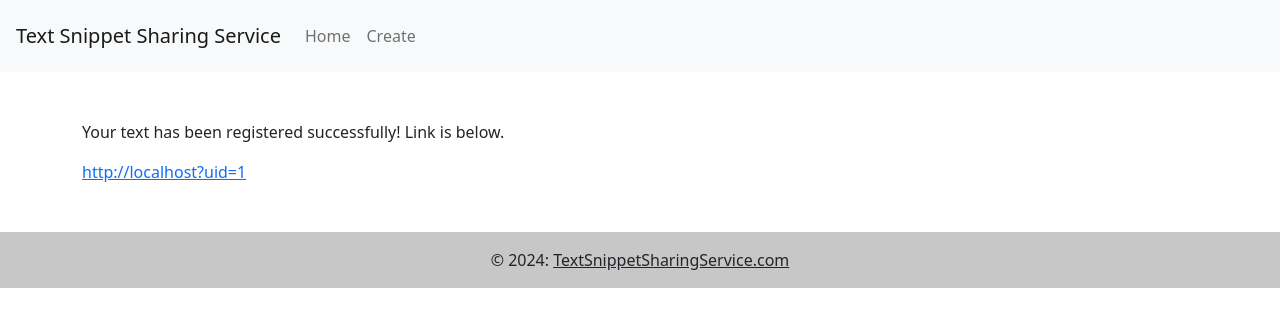
After one commit to Karukan0814/Recursion-TextSnippetSharingService, a PHP site: template Views/register-result.php in a window 1280 px wide. The commit adds this page. Shown: the top 327 px of the page. Run offline with PHP 8.4, Linux system fonts and the light colour scheme; the template is opened without the code that fills it: most values are stand-ins (such as "Sample title", 1, 10 or a date in 2020).

Commit message:
スニペット登録時ページ追加

```diff
--- /dev/null
+++ b/Views/register-result.php
@@ -0,0 +1,20 @@
+<?php
+
+
+        // プロトコルを取得
+        $protocol = isset($_SERVER['HTTPS']) && $_SERVER['HTTPS'] !== 'off' ? 'https' : 'http';
+
+        // ホスト名を取得
+        $host = $_SERVER['HTTP_HOST'];
+
+
+        // 完全なURLを組み立てる
+        $linkUrl = $protocol . '://' . $host."?uid=". $uid;
+
+?>
+<div>
+    <?= $uid ?
+        '<p>Your text has been registered successfully! Link is below.</p>
+        <a href="' . htmlspecialchars($linkUrl) . '">' . htmlspecialchars($linkUrl) . '</a>' :
+        '<p>Registering your snippet was failed!</p>' ?>
+</div>
```
Also changed, not shown: Routing/routes.php (+10 -5 lines), Views/show-snippet.php (+13 -1 lines).
